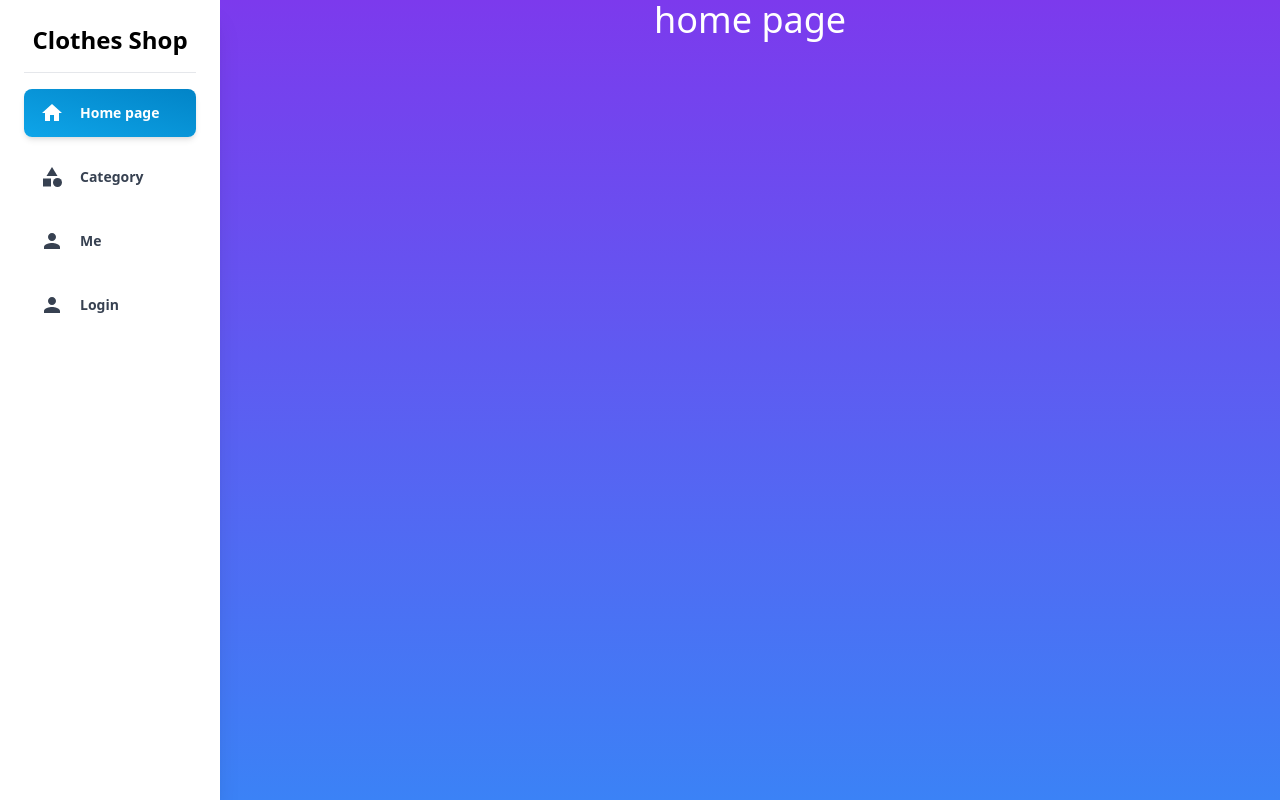
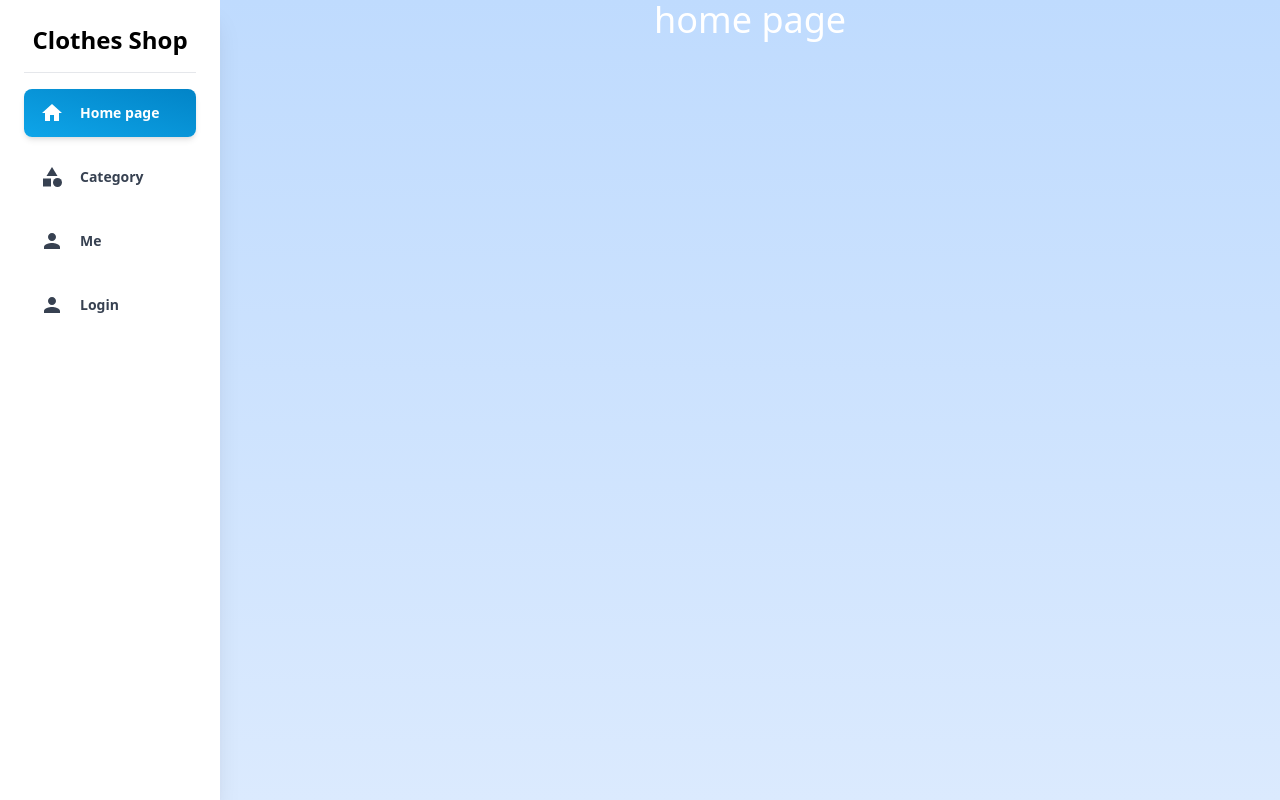
Before and after one commit to dauleduc2/ClothesShop, a React (Create React App) app in the folder frontend/: page / in a window 1280 px wide. Built offline with nearby package versions, Linux system fonts and the light colour scheme.

Commit message:
UPDATE - something

```diff
--- a/frontend/src/components/Login/index.tsx
+++ b/frontend/src/components/Login/index.tsx
@@ -1,8 +1,7 @@
 import * as React from "react";
-import InputField from "../common/InputField";
 import { useForm } from "react-hook-form";
 import LoadingButton from "@mui/lab/LoadingButton";
-import TextField from "@mui/material/TextField";
+import { TextField } from "@mui/material";
 interface LoginProps {}
 interface LoginField {
     username: String;
@@ -26,39 +25,24 @@ const Login: React.FunctionComponent<LoginProps> = () => {
         <div className="flex items-center justify-center w-full h-screen">
             <form
                 onSubmit={handleSubmit(onSubmit)}
-                className="flex flex-col p-4 text-white"
+                className="flex flex-col w-6/12 max-w-sm p-4 text-white"
             >
                 <TextField
                     id="username"
                     label="Username"
                     variant="standard"
                     className="text-white"
+                    fullWidth
                     {...register("username")}
                 />
                 <TextField
                     id="password"
+                    fullWidth
                     label="Password"
                     variant="standard"
                     {...register("password")}
                 />
-                {/* <InputField
-                    label="Username"
-                    field="username"
-                    register={register}
-                />
-                <InputField
-                    label="Password"
-                    field="password"
-                    type="password"
-                    register={register}
-                /> */}
                 <div className="w-full mt-4">
-                    {/* <button
-                        className="w-full px-5 py-3 text-sm font-medium text-white transition-all bg-blue-400 rounded hover:bg-blue-600 active:bg-grey-900 focus:outline-none focus:border-purple-200"
-                        type="submit"
-                    >
-                        Button
-                    </button> */}
                     <LoadingButton
                         onClick={handleClick}
                         loading={loading}
@@ -66,6 +50,7 @@ const Login: React.FunctionComponent<LoginProps> = () => {
                         variant="contained"
                         className="w-full"
                         color="primary"
+                        type="submit"
                     >
                         Send
                     </LoadingButton>
--- a/frontend/src/containers/DashBoard/index.tsx
+++ b/frontend/src/containers/DashBoard/index.tsx
@@ -11,7 +11,7 @@ export const DashBoard = (props: Props) => {
         return result;
     };
     return (
-        <div className="flex w-full bg-gradient-to-t from-blue-500 to-purple-600">
+        <div className="flex w-full bg-gradient-to-t from-blue-100 to-blue-200">
             <Navigation />
             <div className="w-full h-full text-4xl text-center text-white">
                 {renderContent()}
--- a/frontend/src/index.tsx
+++ b/frontend/src/index.tsx
@@ -5,11 +5,21 @@ import App from "./containers/App/App";
 import "./index.css";
 import { store } from "./redux/config/config";
 import { BrowserRouter as Router } from "react-router-dom";
+import { createTheme, ThemeProvider } from "@mui/material/styles";
+
+const theme = createTheme({
+    palette: {
+        mode: "light",
+    },
+});
+
 ReactDOM.render(
     <React.StrictMode>
         <Router>
             <Provider store={store}>
-                <App />
+                <ThemeProvider theme={theme}>
+                    <App />
+                </ThemeProvider>
             </Provider>
         </Router>
     </React.StrictMode>,
```
Also changed, not shown: 2 other files (tests, documents, lock files or other folders).
